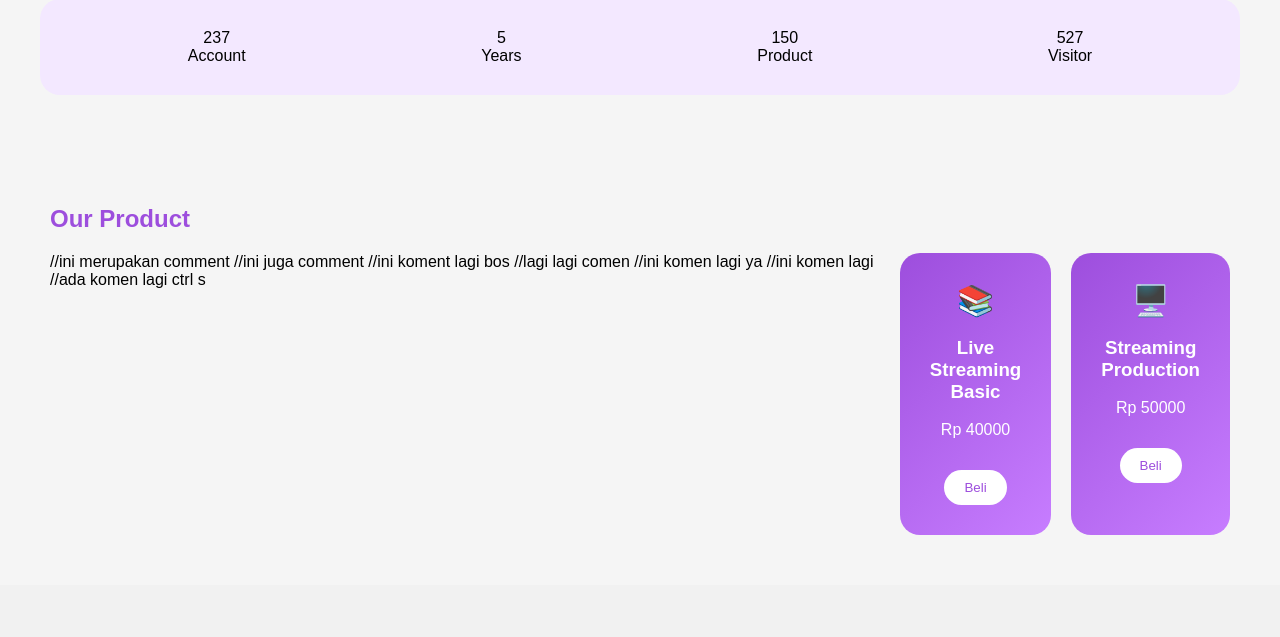
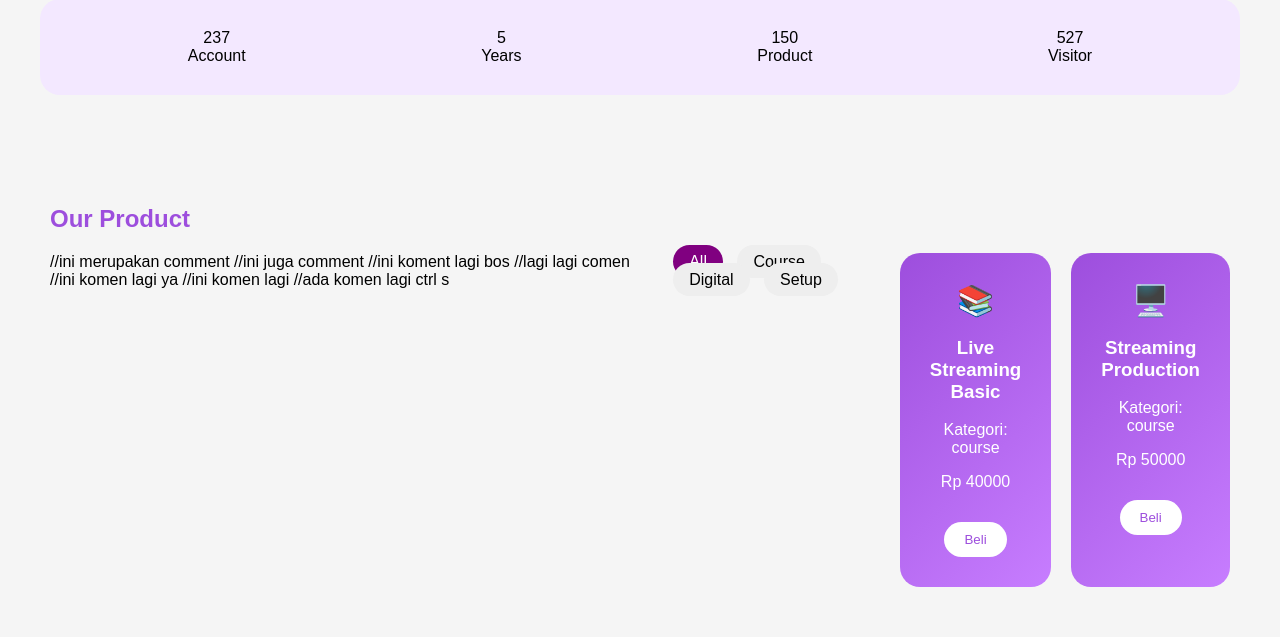
Before and after one commit to reliaasp/RayaStudio, a PHP site: page /dashboard_customer.php in a window 1280 px wide. Shown: the part 778-1415 px from the top of the page. Before the commit the page ends 1313 px from the top, so only its background shows below. Run offline with PHP 8.4, Linux system fonts and the light colour scheme; data comes from the database, SQL or seed files in the repository.

Commit message:
Update dashboard_customer.php

```diff
--- a/dashboard_customer.php
+++ b/dashboard_customer.php
@@ -48,19 +48,34 @@ session_start();
     <h2>Our Product</h2>
 
     <div class="product-list">
-        <?php
+<?php
 include "database.php";
 
-$data = mysqli_query($conn, "SELECT * FROM products");
+$category = $_GET['category'] ?? '';
 
-while ($row = mysqli_fetch_assoc($data)) {
+if ($category) {
+    $data = mysqli_query($conn, "SELECT * FROM products WHERE category='$category'");
+} else {
+    $data = mysqli_query($conn, "SELECT * FROM products");
+}
 ?>
+
+<!-- FILTER (PINDAH KE SINI) -->
+<div class="filter">
+    <a href="dashboard_customer.php" class="<?= !$category ? 'active' : '' ?>">All</a>
+    <a href="dashboard_customer.php?category=course" class="<?= $category=='course' ? 'active' : '' ?>">Course</a>
+    <a href="dashboard_customer.php?category=digital" class="<?= $category=='digital' ? 'active' : '' ?>">Digital</a>
+    <a href="dashboard_customer.php?category=setup" class="<?= $category=='setup' ? 'active' : '' ?>">Setup</a>
+</div>
+
+<?php while ($row = mysqli_fetch_assoc($data)) { ?>
     <div class="card">
         <div class="card-icon"><?= $row['icon']; ?></div>
         <h3><?= $row['name']; ?></h3>
+        <p>Kategori: <?= $row['category']; ?></p>
         <p>Rp <?= $row['price']; ?></p>
-    <button>Beli</button>
-</div>
+        <button>Beli</button>
+    </div>
 <?php } ?>
     </div>
 </div>
```
